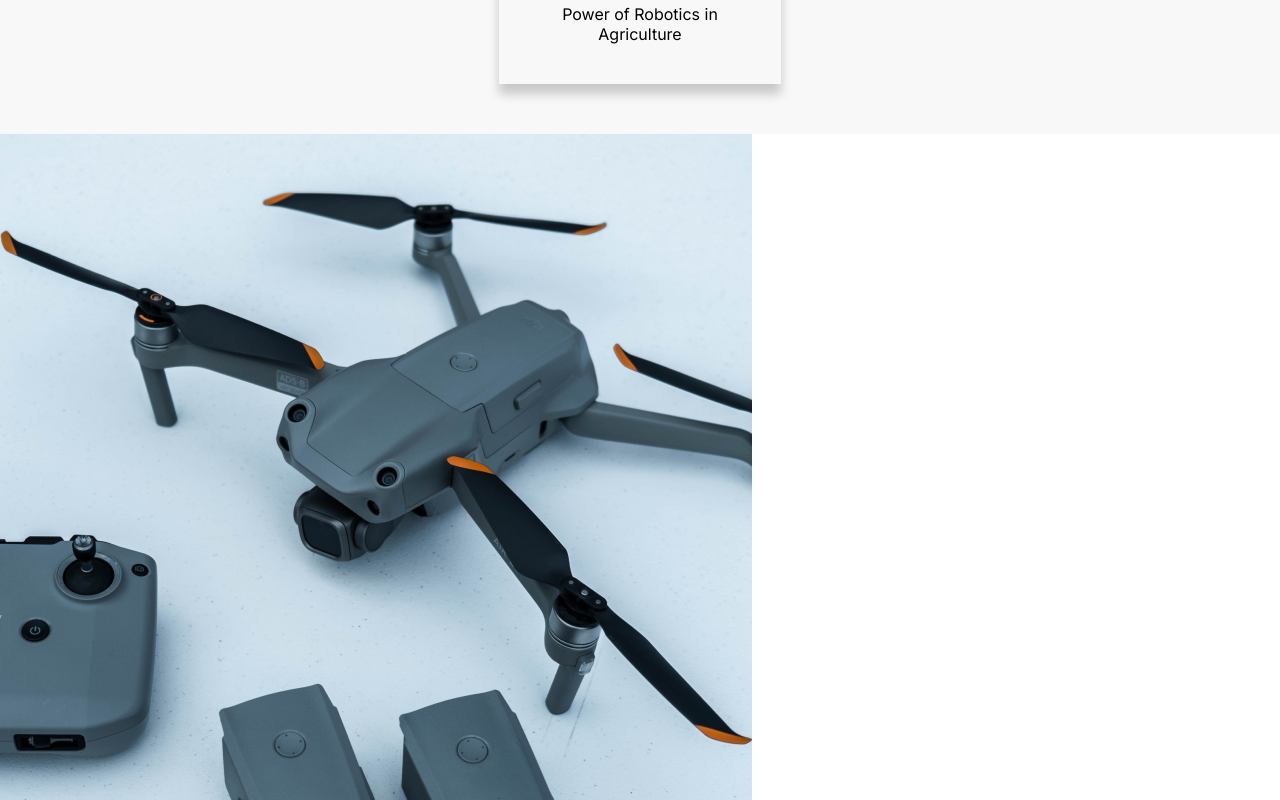
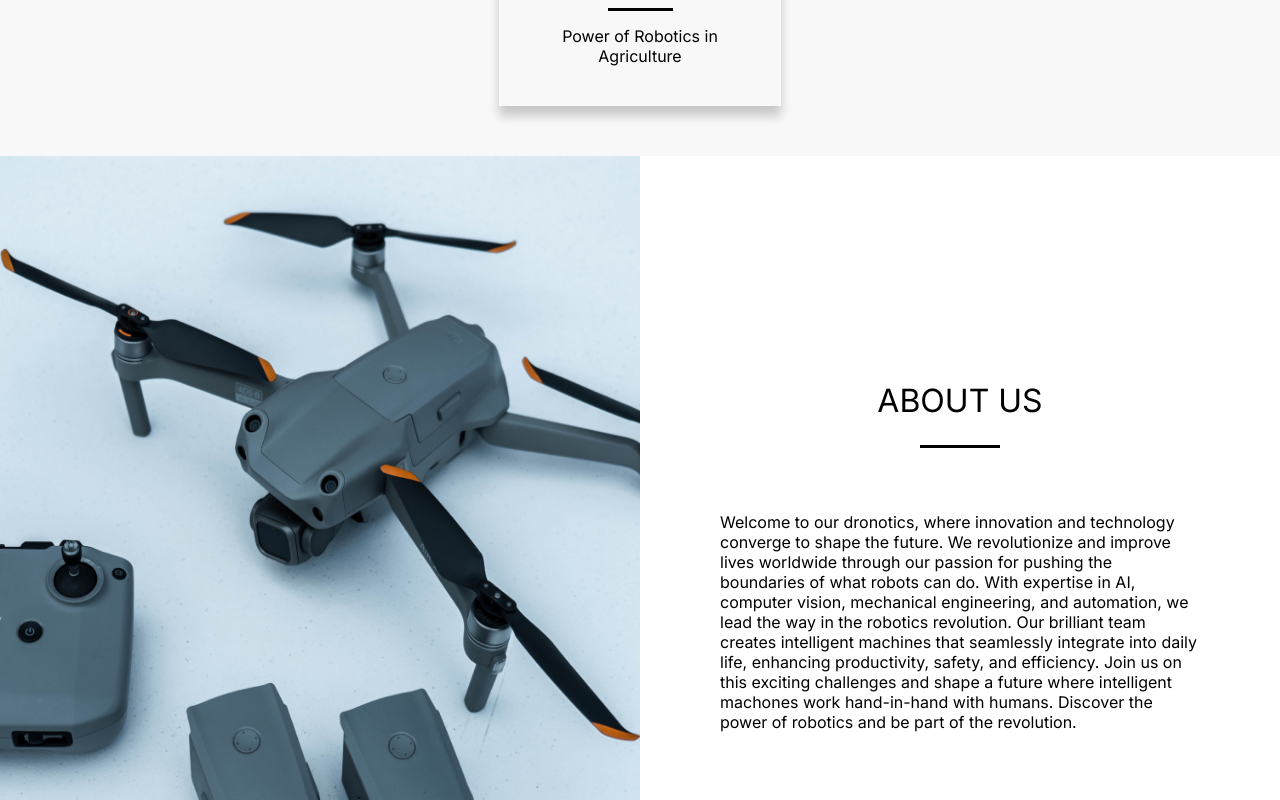
Before and after one commit to ChaukeSonnyboy/Assignement1_Drones_Articles, a React (Vite) app: page / in a window 1280 px wide. Shown: the part 780-1580 px from the top of the page. Built offline with nearby package versions, Linux system fonts and the light colour scheme.

Commit message:
Complete AboutUs Section

```diff
--- a/src/components/about/About.jsx
+++ b/src/components/about/About.jsx
@@ -1,26 +1,35 @@
 import drone5 from "../../assets/images/about.png";
+import Styles from "./About.module.css";
+
 const About = () => {
 	return (
 		<>
-			<section className="aboutSection">
-				<div className="aboutContainer">
-					<div className="abtImage">
+			<section className={Styles.aboutSection}>
+				<div className={Styles.aboutContainer}>
+					<div className={Styles.abtImage}>
 						<img src={drone5} alt="Image of a big drone" />
 					</div>
-					<div className="abtContent">
-						<h2>ABOUT US</h2>
-						<p>
-							Welcome to our dronotics, where innovation and technology converge
-							to shape the future. We revolutionize and improve lives worldwide
-							through our passion for pushing the boundaries of what robots can
-							do. With expertise in AI, computer vision, mechanical engineering,
-							and automation, we lead the way in the robotics revolution. Our
-							brilliant team creates intelligent machines that seamlessly
-							integrate into daily life, enhancing productivity , safety, and
-							efficiency. Join us on this exciting challenges, and shape a
-							future where intelligent machones work hand-in-hand with humans.
-							Discover the power of robotics and be part of the revolution.{" "}
-						</p>
+					<div className={Styles.contentContainer}>
+						<div className={Styles.title}>
+							<h2>ABOUT US</h2>
+							<hr className="titleLine" />
+						</div>
+
+						<article className={Styles.aboutDrones}>
+							<p>
+								Welcome to our dronotics, where innovation and technology
+								converge to shape the future. We revolutionize and improve lives
+								worldwide through our passion for pushing the boundaries of what
+								robots can do. With expertise in AI, computer vision, mechanical
+								engineering, and automation, we lead the way in the robotics
+								revolution. Our brilliant team creates intelligent machines that
+								seamlessly integrate into daily life, enhancing productivity,
+								safety, and efficiency. Join us on this exciting challenges and
+								shape a future where intelligent machones work hand-in-hand with
+								humans. Discover the power of robotics and be part of the
+								revolution.{" "}
+							</p>
+						</article>
 					</div>
 				</div>
 			</section>
--- a/src/components/about/About.module.css
+++ b/src/components/about/About.module.css
@@ -0,0 +1,74 @@
+.aboutSection {
+	width: 100%;
+	/* max-height: 100vh; */
+	/* border: 1px solid red; */
+}
+
+.aboutContainer {
+	width: 100%;
+	display: flex;
+	flex-wrap: wrap;
+}
+
+.aboutContainer div {
+	flex: 1;
+}
+
+.abtImage {
+	height: 100vh;
+}
+
+.abtImage img {
+	width: 100%;
+	height: 100%;
+	object-fit: fill;
+}
+
+.title {
+	text-align: center;
+}
+
+.contentContainer {
+	align-content: center;
+}
+
+.aboutDrones {
+	width: 75%;
+	margin: auto;
+	margin-top: 10%;
+}
+
+@media screen and (max-width: 768px) {
+	.contentContainer {
+		padding: 25px 0px;
+	}
+
+	.aboutContainer {
+		flex-direction: column;
+		align-items: center;
+	}
+
+	.abtImage,
+	.contentContainer {
+		width: 100%;
+	}
+
+	.aboutDrones {
+		width: 100%;
+		padding: 0px 20px;
+	}
+}
+
+@media screen and (max-width: 480px) {
+	.contentContainer {
+		padding: 25px 0px;
+	}
+	.title h2 {
+		font-size: 1.5rem;
+	}
+
+	.aboutDrones p {
+		font-size: 0.9rem;
+		padding: 0px 10px;
+	}
+}
--- a/src/components/articles/Articles.jsx
+++ b/src/components/articles/Articles.jsx
@@ -8,7 +8,7 @@ const Articles = () => {
 				<div className={Styles.container}>
 					<div className={Styles.title}>
 						<h2>LATEST ARTICLES</h2>
-						<hr />
+						<hr className="titleLine"/>
 					</div>
 					<ArticleCard />
 				</div>
--- a/src/components/articles/Articles.module.css
+++ b/src/components/articles/Articles.module.css
@@ -1,5 +1,4 @@
 .articlesSection {
-	/* border: 2px solid red; */
 	width: 100%;
 	min-height: 100vh;
 	background-color: var(--backdrop-color);
--- a/src/index.css
+++ b/src/index.css
@@ -85,13 +85,20 @@ button:hover {
 }
 
 hr {
-	height: 4px;
+	height: 3px;
 	background-color: var(--primary-color);
-	width: 64px;
+	width: 65px;
 	padding: 0;
 	border: none;
+	margin: auto;
 }
 
 ul {
 	list-style-type: none;
 }
+
+.titleLine
+{
+	margin-top: 25px;
+	width: 80px;
+}
```
